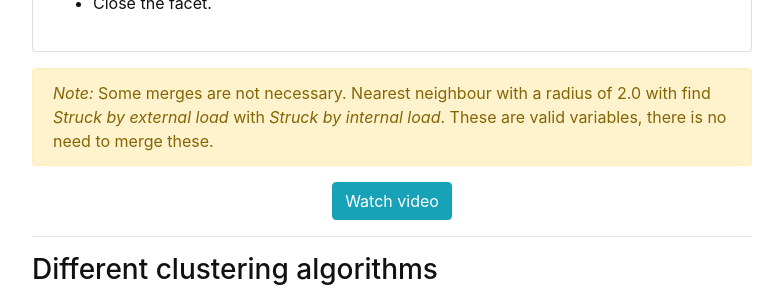
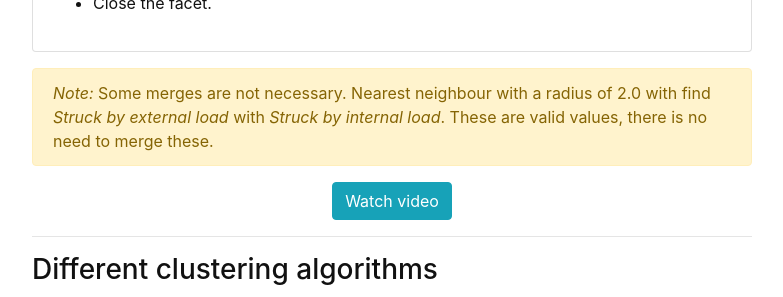
Before and after one commit to GULibrarySandbox/intro-data-wrangle, a Jekyll site: the page built from content/4-lesson.md, in a window 1280 px wide and 900 px high, scrolled down 3724 px. Shown: the part 388-685 px from the top of the window, without its empty margins (248-1031 px from the left). Built offline with Jekyll 4.4.1, drawn with Linux system fonts in a browser that asks for light colours.

Commit message:
Update 4-lesson.md
Fixed error in final note.

```diff
--- a/content/4-lesson.md
+++ b/content/4-lesson.md
@@ -124,7 +124,7 @@ OpenRefine has several clustering algorithms built in. Let's experiment with the
 - There may be a few more clusters, to fix misspellings, typos, capitalisation, hyphens, etc.
 - How many choices are now shown in the facet? Depending on your merges, there may be 13 choices remaining.
 - Close the facet.{% endcapture %} {% include card.md header="Activity – fixing errors via Clustering" text=text %}
-{% capture alert %}*Note:* Some merges are not necessary. Nearest neighbour with a radius of 2.0 with find *Struck by external load* with *Struck by internal load*.  These are valid variables, there is no need to merge these.
+{% capture alert %}*Note:* Some merges are not necessary. Nearest neighbour with a radius of 2.0 with find *Struck by external load* with *Struck by internal load*.  These are valid values, there is no need to merge these.
 {% endcapture %}
 {% include alert.md text=alert color="warning" %}
 
```
